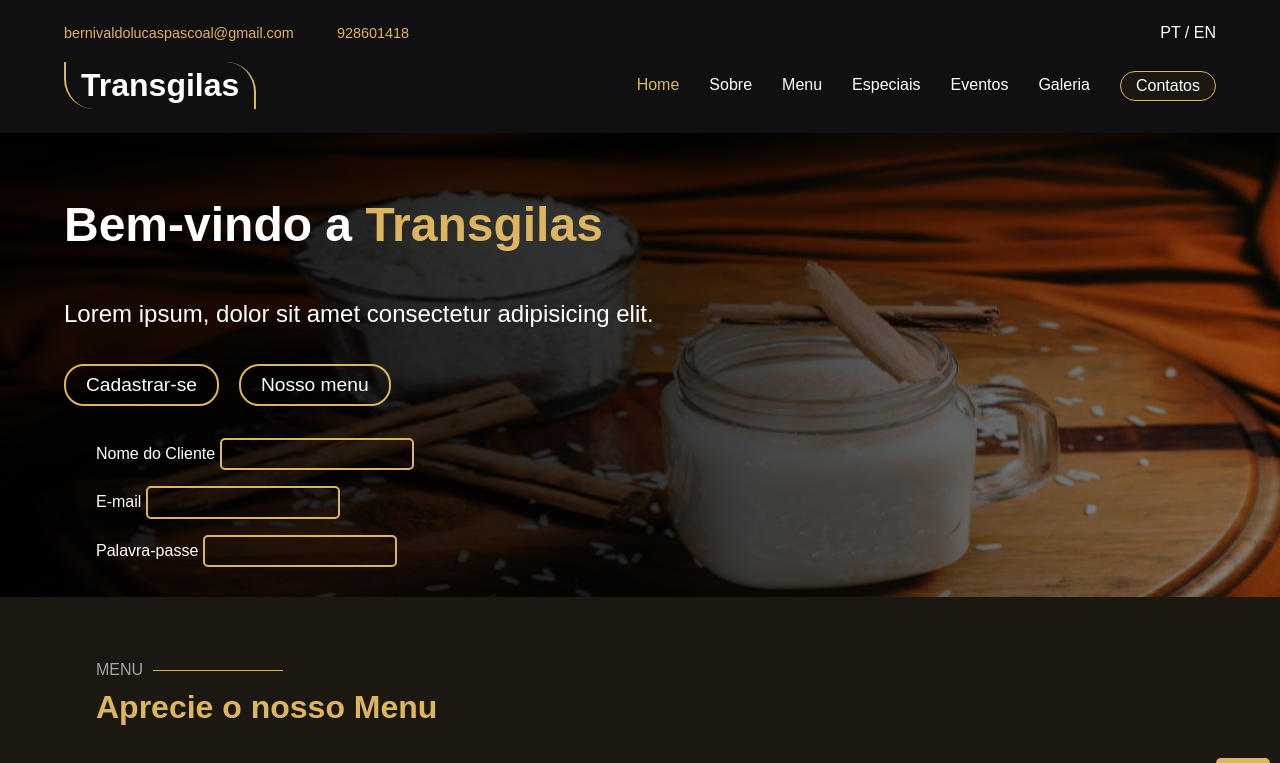
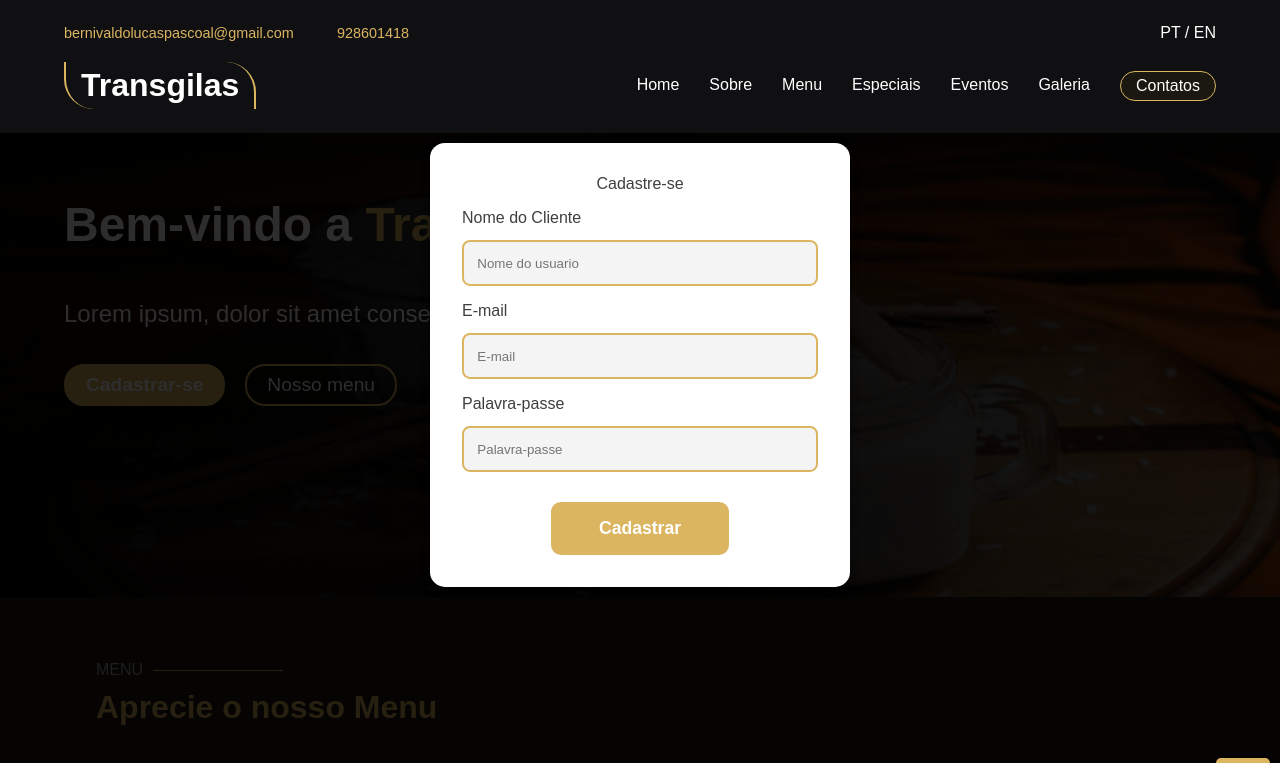
Before and after one commit to Lucasmbunga/projeto-restaurante, a plain HTML site: page index.html in a window 1280 px wide. Both pictures are taken after a click on the link "Cadastrar-se". Shown: the top 763 px of the page. Drawn offline with Linux system fonts and the light colour scheme.

Commit message:
Adicionei o formulário de cadastro

```diff
--- a/css/main.css
+++ b/css/main.css
@@ -161,6 +161,7 @@ body {
 /*Estilo main*/
 section {
     padding: 4em;
+    z-index: -2;
 }
 
 .main .home {
@@ -215,28 +216,81 @@ section {
     padding: 8px 20px;
     font-size: 1.2em;
 }
-.div-formulario{
-    padding: 1em;
-    border-radius: 8px;
+.botaoCadastrar{
+    background-color: var(--cor-principal);
+    font-weight: bold;
+    transition: .5s ease-in-out;
+}
+.botaoCadastrar:hover{
+    transform: scale(1.02);
+    background-color: #f9cc6d;
+}
+dialog.div-formulario{
+    position: absolute;
+    top: 50%;
+    left: 50%;
+    transform: translate(-50%,-50%);
+    width: 420px;
+    padding: 2em;
+    border-radius: 15px;
+    background-color: #fff;
+    color: #3f3f3f;
+    box-shadow:0 3px 10px rgba(0, 0, 0, 0.388) ;
+    animation: animarModal .4s linear ;
+    z-index: 100;
+}
+@keyframes animarModal{
+    0%{
+        top:90% ;
+    }
 }
 .div-formulario form{
+    width: 100%;
     display: flex;
     flex-direction: column;
+    align-items: center;
     gap: 1em;
-    padding: 1em;
-    border-radius: 8px;
+}
+.div-formulario form h1{
+    margin: 0;
 }
 .div-formulario>form>div{
-    border-radius: 5px;
+    width: 100%;
     background-color: transparent;
 }
 .div-formulario input{
-    padding: .5em;
-    border-radius: 5px;
-    background-color: transparent;
+    width: 100%;
+    display: block;
+    border-radius: 8px;
+    background-color: rgba(236, 233, 233, 0.502);
+    margin-top: 1em;
+    padding: 1em;
     border: 2px solid var(--cor-principal);
 }
+.div-formulario button{
+    width: 50%;
+    display: block;
+    border-radius: 10px;
+    background-color: var(--cor-principal);
+    color: white;
+    font-size: 1.1em;
+    font-weight: bold;
+    margin-top: .8em;
+    padding: .8em 2em;
+    border: 2px solid var(--cor-principal);
+    cursor: pointer;
+}
 
+div.overlay{
+    display: none;
+    position: absolute;
+    top: 0;
+    left: 0;
+    width: 100vw;
+    height: 100vh;
+    background-color: rgba(0, 0, 0, 0.822);
+    z-index: 0;
+}
 /*Secção de menu*/
 .nossoMenu {
     background-color: var(--cor-fundo-secundario);
@@ -828,5 +882,8 @@ div.receba-notificacoes button {
     }
 }
 @media screen and (max-width:600px) {
+    .div-formulario{
+    width: 80%;
+}
 
 }
--- a/index.html
+++ b/index.html
@@ -30,7 +30,7 @@
                 <div class="menu">
                     <nav class="navmenu">
                         <ul>
-                            <li><a href="#" class="ativo">Home</a></li>
+                            <li><a href="#home" class="ativo">Home</a></li>
                             <li><a href="#sobre">Sobre</a></li>
                             <li><a href="#nossoMenu">Menu</a></li>
                             <li><a href="#especiais">Especiais</a></li>
@@ -44,6 +44,7 @@
         </div>
     </header>
     <main class="main">
+
         <section class="home" id="home">
             <h1>Bem-vindo a <span>Transgilas</span></h1>
             <p>Lorem ipsum, dolor sit amet consectetur adipisicing elit.</p>
@@ -51,22 +52,26 @@
                 <a href="#" class="botaoCadastrar">Cadastrar-se</a>
                 <a href="#" class="botao">Nosso menu</a>
             </div>
-            <div class="div-formulario">
-                <form class="formulario">
+            <dialog class="div-formulario">
+                <form class="formulario" autocomplete="on">
+                    <h>Cadastre-se</h>
                     <div>
-                        <label for="nome">Nome do Cliente</label>
-                        <input type="text" name="nome" id="nome">
+                        <label for="nomeCliente">Nome do Cliente</label>
+                        <input type="text" name="nomeCliente" id="nomeCliente" placeholder="Nome do usuario" required autofocus autocomplete="name">
                     </div>
                     <div>
-                        <label for="nome">E-mail</label>
-                        <input type="email" name="email" id="email">
+                        <label for="emailCliente">E-mail</label>
+                        <input type="email" name="emailCliente" id="emailCliente" placeholder="E-mail" required autocomplete="email">
                     </div>
                     <div>
-                        <label for="palavra-passe">Palavra-passe</label>
-                        <input type="password" name="palavra-passe" id="palavra-passe">
+                        <label for="palavra-passecliente">Palavra-passe</label>
+                        <input type="password" name="palavra-passecliente" id="palavra-passecliente" placeholder="Palavra-passe"
+                        required autocomplete="current-password">
                     </div>
+                    <button>Cadastrar</button>
                 </form>
-            </div>
+            </dialog>
+            <div class="overlay"></div>
         </section>
         <section class="nossoMenu" id="nossoMenu">
             <div class="secao-span">
@@ -266,7 +271,7 @@
                 </p>
                 <form action="">
                     <div>
-                        <input type="email" name="email" id="email">
+                        <input type="email" name="emailSubscricao" id="emailSubscricao">
                         <button>Subscrever</button>
                     </div>
                 </form>
--- a/script.js
+++ b/script.js
@@ -1,11 +1,20 @@
 const menuFixo = document.querySelector(".menu-fixo")
 const navLinks = document.querySelectorAll("nav a")
 
-const sections=document.querySelectorAll
-("section")
+const sections = document.querySelectorAll
+    ("section")
+const botaoCadastrar = document.querySelector(".botaoCadastrar")
+const overlay = document.querySelector(".overlay")
+
+
+botaoCadastrar.addEventListener("click", () => {
+    document.querySelector("dialog").show()
+    overlay.style.display = "block"
+})
 
 window.onscroll = function () {
     window.scrollY > 50 ? menuFixo.classList.add("fixar") : menuFixo.classList.remove("fixar")
+    controlarSecoes()
 }
 
 navLinks.forEach(link => {
@@ -18,3 +27,22 @@ navLinks.forEach(link => {
 
     })
 })
+
+const controlarSecoes = () => {
+    sections.forEach(section => {
+        const posicaoRolagem = window.scrollY
+        const topSection = section.offsetTop - 50
+        const alturaSection = section.offsetHeight
+        const id = section.getAttribute("id")
+        if (posicaoRolagem >= topSection && posicaoRolagem < topSection + alturaSection) {
+
+            navLinks.forEach(link => {
+                link.classList.remove("ativo")
+            })
+            const linkAtivo = document.querySelector("nav a[href*=" + id + "]")
+            if (linkAtivo) {
+                linkAtivo.classList.add("ativo")
+            }
+        }
+    })
+}
```
